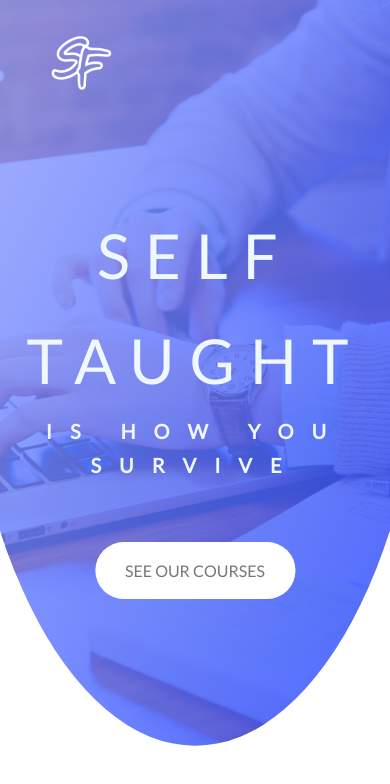
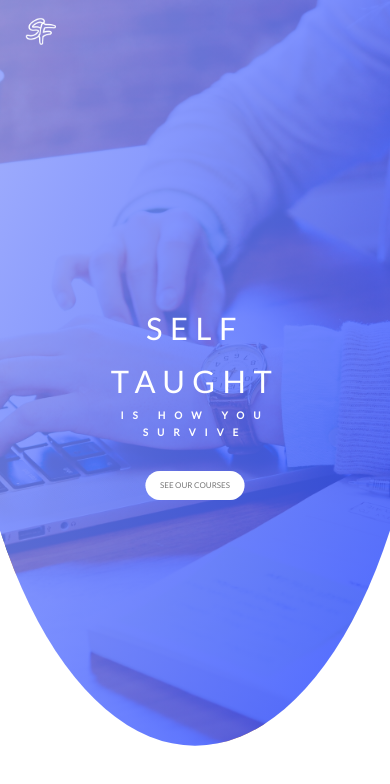
Before and after one commit to TuanLamUet/Landing-Page, a website: page index.html in a window 390 px wide. Drawn offline with Linux system fonts and the light colour scheme.

Commit message:
update with scss

```diff
--- a/index.html
+++ b/index.html
@@ -10,22 +10,22 @@
     <title>Landing page to learn scss</title>
 </head>
 <body>
-    <header>
-        <div class="logo_box">
-            <img src="./img/logooutline.png" class="logo" alt="logo">
+    <header class="header">
+        <div class="header__logo-box">
+            <img src="./img/logooutline.png" class="header__logo" alt="logo">
         </div>
-        <div class="text_box">
+        <div class="header__text-box">
             <h3>
-                <div class="heading_primary">
-                    <span class="heading_primary_main">
+                <div class="heading-primary">
+                    <span class="heading-primary--main">
                         self taught
                     </span>
-                    <span class="heading_primary_sub">
+                    <span class="heading-primary--sub">
                         is how you survive
                     </span>
                 </div>
             </h3>
-            <a href="/redirect?Id=Ok7QNCdcSHCUf3tyR7o94w%3d%3d" class="btn btn-white btn-animated">See our courses</a>
+            <a href="/redirect?Id=Ok7QNCdcSHCUf3tyR7o94w%3d%3d" class="btn btn--white btn--animated">See our courses</a>
         </div>
     </header>
 </body>
--- /dev/null
+++ b/scss/abstracts/_variables.scss
@@ -0,0 +1,6 @@
+$color-primary: #5a73fc;
+$color-primary-light:#8e9efc;
+$color-primary-dark:#1c3eff;
+$color-grey: #777777;
+$color-white: #fff;
+$color-black: #000;
--- /dev/null
+++ b/scss/base/_animations.scss
@@ -0,0 +1,43 @@
+@keyframes moveInBottom {
+    0% {
+        opacity: 0;
+        transform: translateY(3rem);
+    }
+
+    100% {
+        opacity: 1;
+        transform: translateY(0);
+    }
+}
+
+
+@keyframes moveInLeft {
+    0% {
+        opacity: 0;
+        transform: translateX(-10rem);
+    }
+
+    80% {
+        transform: translateX(1rem)
+    }
+
+    100% {
+        opacity: 1;
+        transform: translateX(0);
+    }
+}
+@keyframes moveInRight {
+    0% {
+        opacity: 0;
+        transform: translateX(10rem);
+    }
+
+    80% {
+        transform: translateX(-1rem)
+    }
+
+    100% {
+        opacity: 1;
+        transform: translateX(0);
+    }
+}
--- /dev/null
+++ b/scss/base/_base.scss
@@ -0,0 +1,24 @@
+html{
+    font-size: 10px;
+}
+@media screen and (max-width: 992px) {
+    html{
+        font-size: 7px;
+    }
+}
+
+@media screen and (max-width: 600px) {
+    html{
+        font-size: 5px;
+    }
+}
+body{
+    box-sizing: border-box;
+}
+*,
+*::before,
+*::after{
+margin: 0;
+padding: 0;
+box-sizing: inherit;
+}
--- /dev/null
+++ b/scss/base/_typography.scss
@@ -0,0 +1,28 @@
+body {
+    font-family: "Lato", sans-serif;
+    font-size: 1.6rem;
+    font-weight: 400px;
+    line-height: 1.7;
+    color: $color-grey;
+}
+.heading-primary{
+    text-align: center;
+    color: $color-white;
+    text-transform: uppercase;
+    margin-bottom: 6rem;
+    animation: animationtest 2s;
+    &--main{
+        display: block;
+        font-size: 6.2rem;
+        font-weight: 400;
+        letter-spacing: 1.5rem;
+        animation: moveInLeft 1s ease-out;
+    }
+    &--sub{
+        display: block;
+        font-size: 2rem;
+        font-weight: 700;
+        letter-spacing: 1.8rem;
+        animation: moveInRight 1s ease-out;
+    }
+}
--- /dev/null
+++ b/scss/components/_buttons.scss
@@ -0,0 +1,54 @@
+.btn{
+    &:link,
+    &:visited{
+    display: inline-block;
+    text-decoration: none;
+    text-transform: uppercase;
+    position: relative;
+    background: $color-white;
+    padding: 1.5rem 3rem;
+    border-radius: 10rem;
+    font-size: 1.6rem;
+    transition: all 0.2s;
+    }
+
+    &--white{
+        color: $color-grey;
+        background-color:$color-white;
+    }
+
+    &:hover{
+        transform: translateY(-.3rem);
+        box-shadow: 0rem .5rem 1rem rgba($color-black,.3);
+
+        &::after{
+            transform: scaleX(1.4) scaleY(1.6);
+            opacity: 0;
+        }
+    }
+
+    &:active{
+        transform: translateY(-.1rem);
+        box-shadow: 0rem .5rem 1rem rgba($color-black, .2)
+    }
+
+    &::after{
+        content: "";
+        display:inline-block;
+        width: 100%;
+        height: 100%;
+        position: absolute;
+        top: 0;
+        left: 0;
+        border-radius: 10rem;
+        background-color:$color-white;
+        z-index: -1;
+        transition: all .4s;
+        opacity: 0.4;
+    }
+
+    &--animated{
+        animation: moveInBottom .5s ease-out .75s;
+        animation-fill-mode: backwards;
+    }
+}
--- /dev/null
+++ b/scss/layout/_header.scss
@@ -0,0 +1,26 @@
+.header{
+    background-image: linear-gradient(to right bottom, rgba($color-primary-light, .8),rgba($color-primary-dark, .8)),
+    url('../img/background1.jpg');
+    background-size: cover;
+    background-position: top;
+    position: relative;
+    height: 95vh;
+    clip-path: ellipse(60% 60% at 50% 33%);
+
+    &__logo{
+        height: 7rem;
+    }
+    &__logo-box{
+        position: absolute;
+        top: 3rem;
+        left: 3rem;
+
+    }
+    &__text-box{
+        position: absolute;
+        top: 50%;
+        left: 50%;
+        transform: translate(-50%, -50%);
+        text-align: center;
+    }
+}
--- /dev/null
+++ b/scss/main.scss
@@ -0,0 +1,6 @@
+@import './abstracts/variables';
+@import './base/animations';
+@import './base/base';
+@import './base/typography';
+@import './components/buttons';
+@import './layout/header';
```
Also changed, not shown: package.json (added, +14 -0 lines), README.md, css/style.css, scss/abstracts/_functions.scss (added), scss/abstracts/_mixins.scss (added), scss/base/utilities.scss (added), 1 other file.
